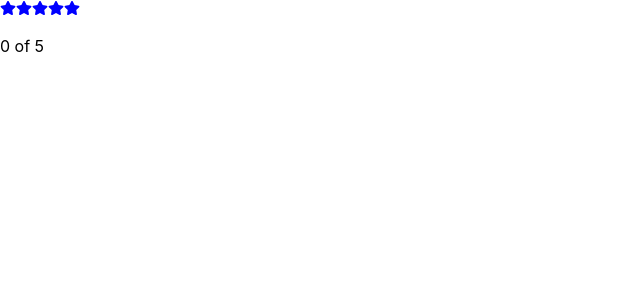
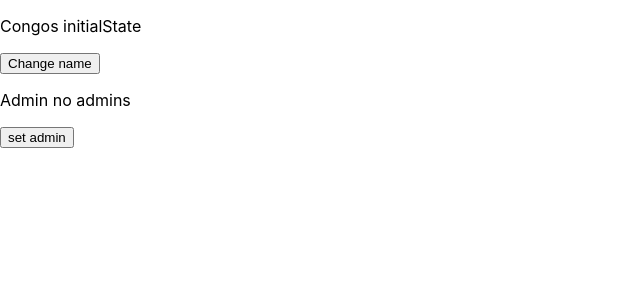
Before and after one commit to chackop/rc-hooks-demo, a React (Create React App) app: page / in a window 1280 px wide. Shown: the top 300 px of the page, without its empty margins (0-640 px from the left). Built offline with nearby package versions, Linux system fonts and the light colour scheme.

Commit message:
simple useeffect

```diff
--- a/src/App.js
+++ b/src/App.js
@@ -1,8 +1,26 @@
 import "./App.css";
-import StarRating from "./components/StarRating";
+import React, { useState, useEffect } from "react";
 
 function App() {
-  return <StarRating totalStars={5} />;
+  const [name, setName] = useState("initialState");
+  const [Admin, setAdmin] = useState(false);
+
+  useEffect(() => {
+    document.title = "Title" + name;
+  }, [name]);
+
+  useEffect(() => {
+    console.log(`Admin user ${Admin ? "IS admin" : "not admin"}`);
+  }, [Admin]);
+
+  return (
+    <section>
+      <p>Congos {name}</p>
+      <button onClick={() => setName("AnotherSTate")}>Change name</button>
+      <p>Admin {Admin ? "admin login" : "no admins"}</p>
+      <button onClick={() => setAdmin(true)}>set admin</button>
+    </section>
+  );
 }
 
 export default App;
```
Also changed, not shown: 1 other file (tests, documents, lock files or other folders).
